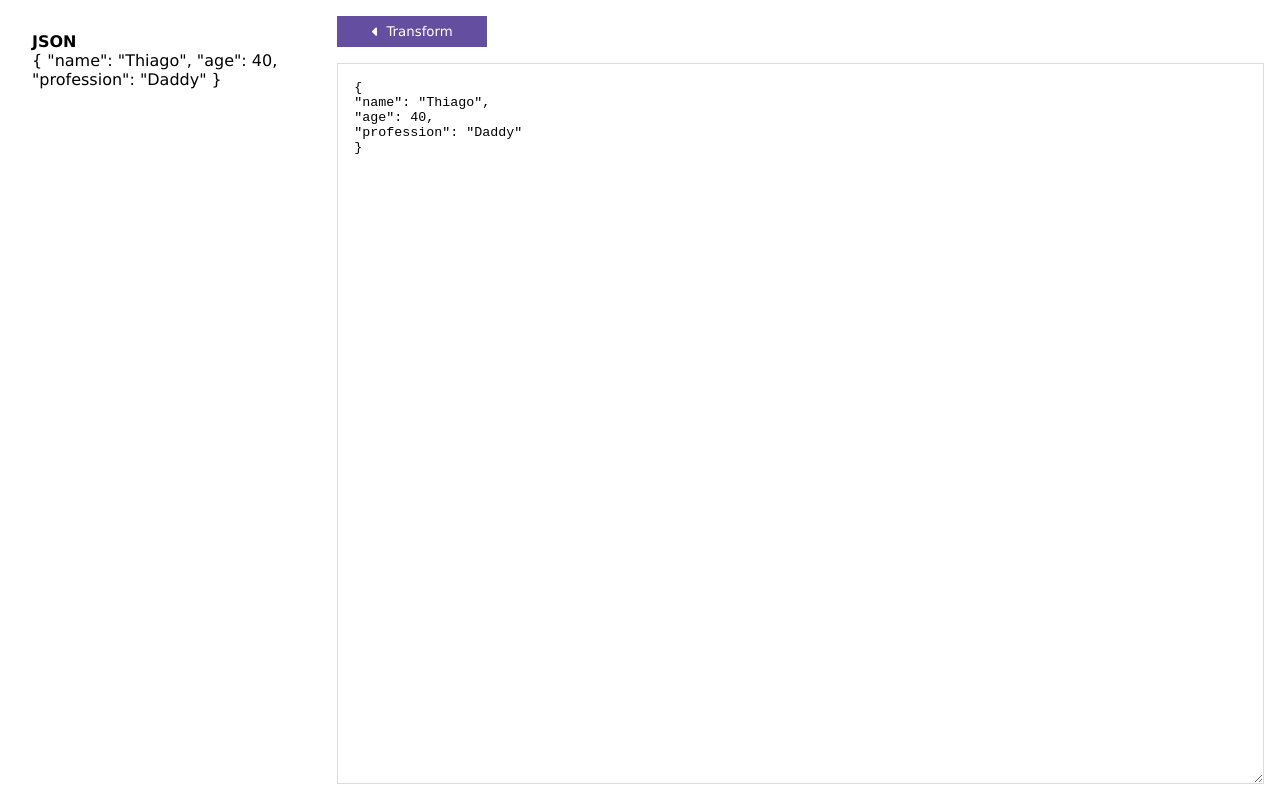
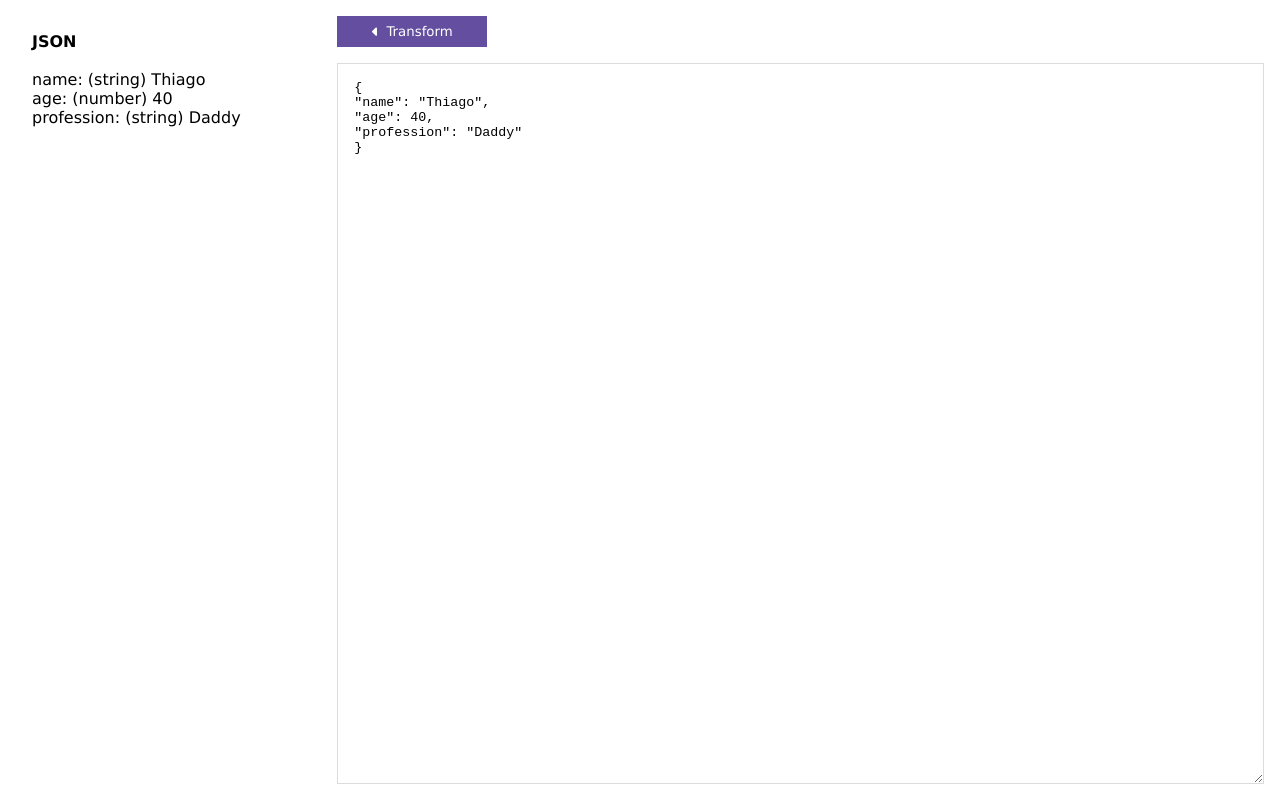
Before and after one commit to thiagoarantes/json2tree, a React (Vite) app: page / in a window 1280 px wide. Built offline with nearby package versions, Linux system fonts and the light colour scheme.

Commit message:
Initial iteration over JSON value

```diff
--- a/src/components/TreeView.tsx
+++ b/src/components/TreeView.tsx
@@ -13,11 +13,28 @@ const TreeView = (props: TreeViewProps) => {
   const formattedObj = JSON.parse(value);
   const isArray = Array.isArray(formattedObj);
 
+  let returnArray: any[] = [];
+
+  if (isArray) {
+    formattedObj.forEach((item: any) => {
+      returnArray.push(["", formattedObj[item]]);
+    });
+  } else {
+    Object.keys(formattedObj).forEach((key: string) => {
+      returnArray.push([key, formattedObj[key]]);
+    });
+  }
+
   return (
     <Container>
       <b>{isArray ? "Array" : "JSON"}</b>
       <br />
-      {value}
+      <br />
+      {returnArray.map(([key, item]) => (
+        <div>
+          {key}: ({typeof item}) {item}
+        </div>
+      ))}
     </Container>
   );
 };
```
